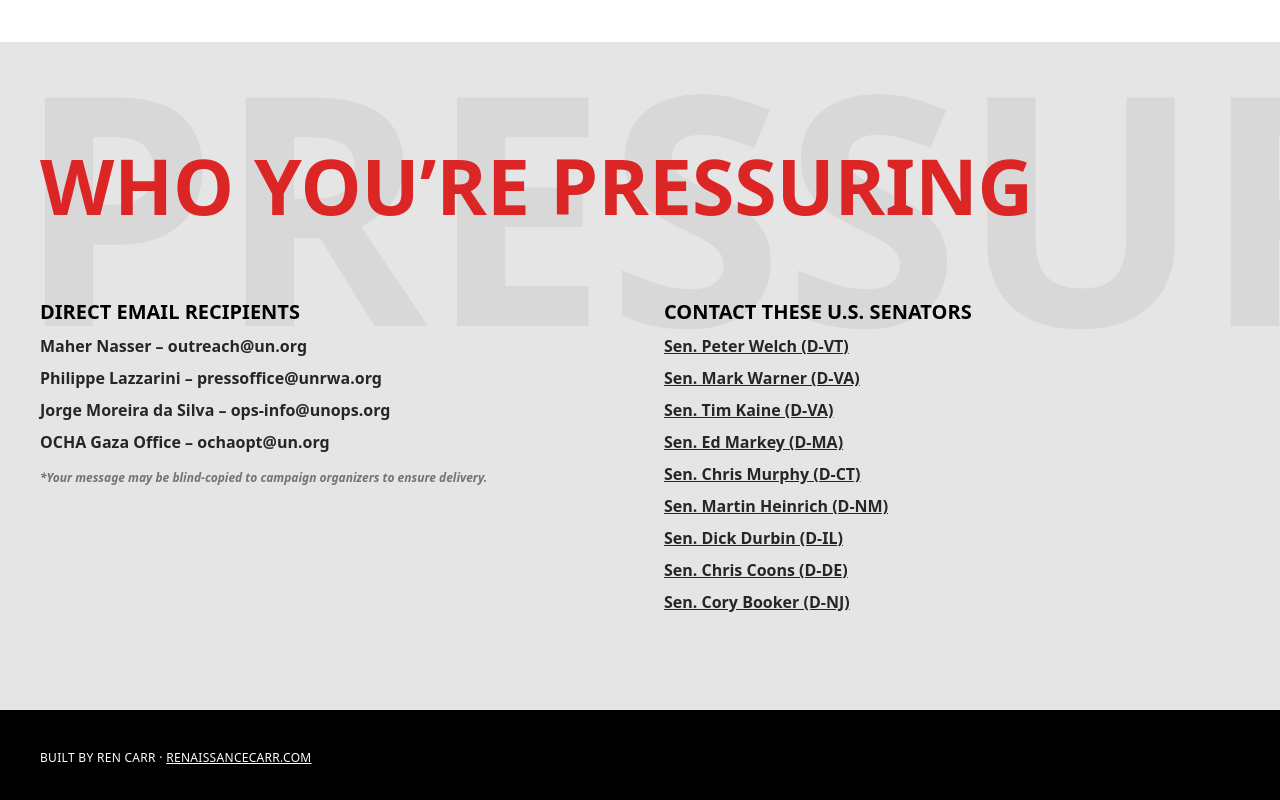
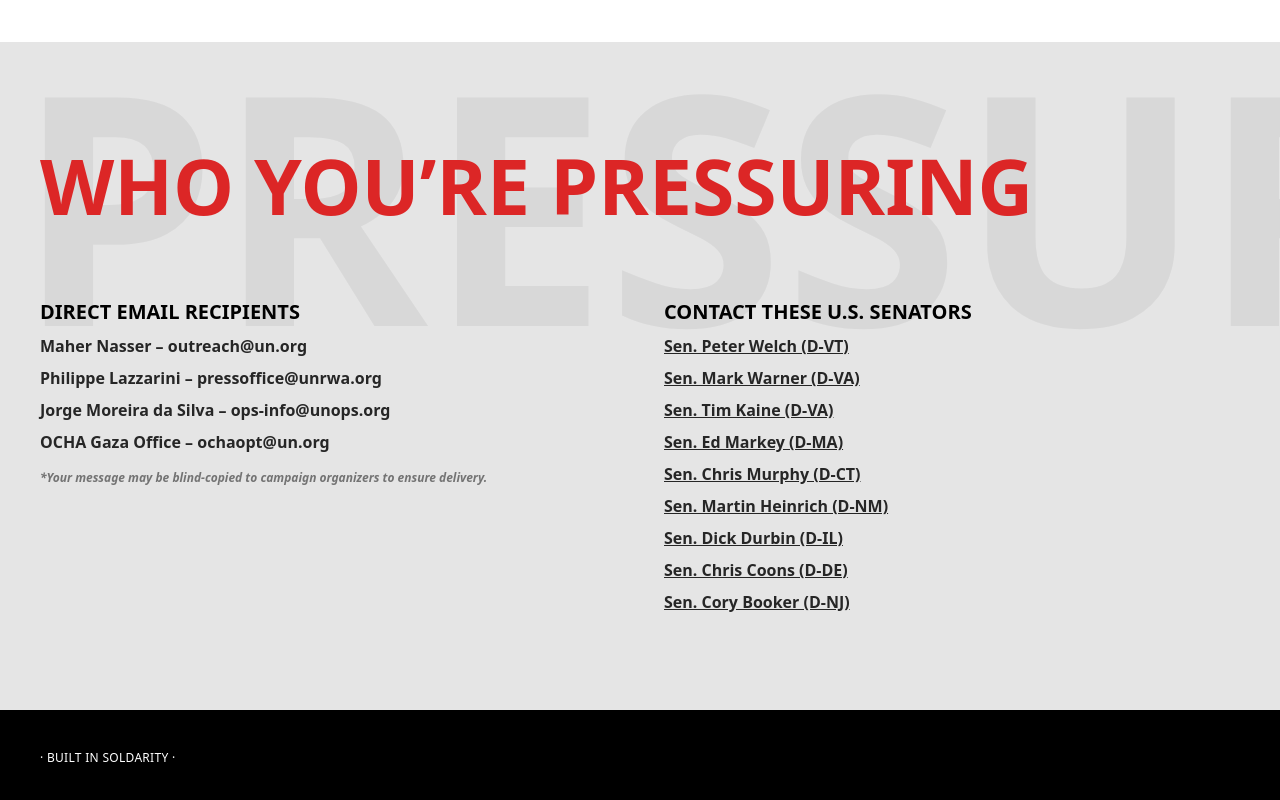
Before and after one commit to renaissancejlc/whats-banned, a React (Vite) app: page /learn in a window 1280 px wide. Shown: the part 4558-5358 px from the top of the page. Built offline with nearby package versions, Linux system fonts and the light colour scheme.

Commit message:
Update Learn.jsx

```diff
--- a/src/pages/Learn.jsx
+++ b/src/pages/Learn.jsx
@@ -299,7 +299,7 @@ ${userName || "[Your Name]"}`}
 
       {/* Footer */}
       <footer className="px-10 py-10 bg-black text-white text-xs uppercase tracking-wide">
-        Built by Ren Carr · <a href="https://renaissancecarr.com" className="underline">renaissancecarr.com</a>
+       · Built in soldarity ·
       </footer>
     </main>
   );
```
